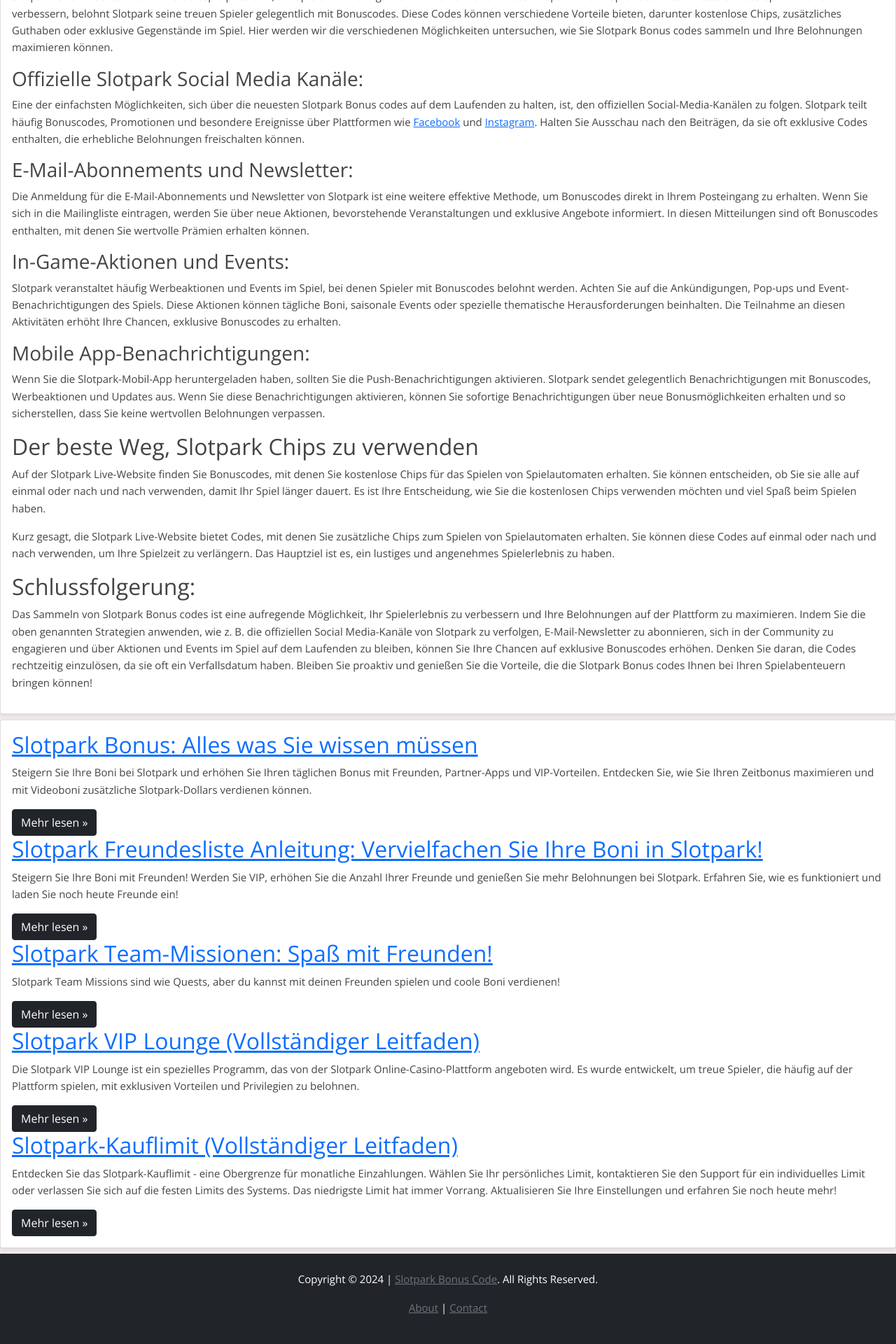
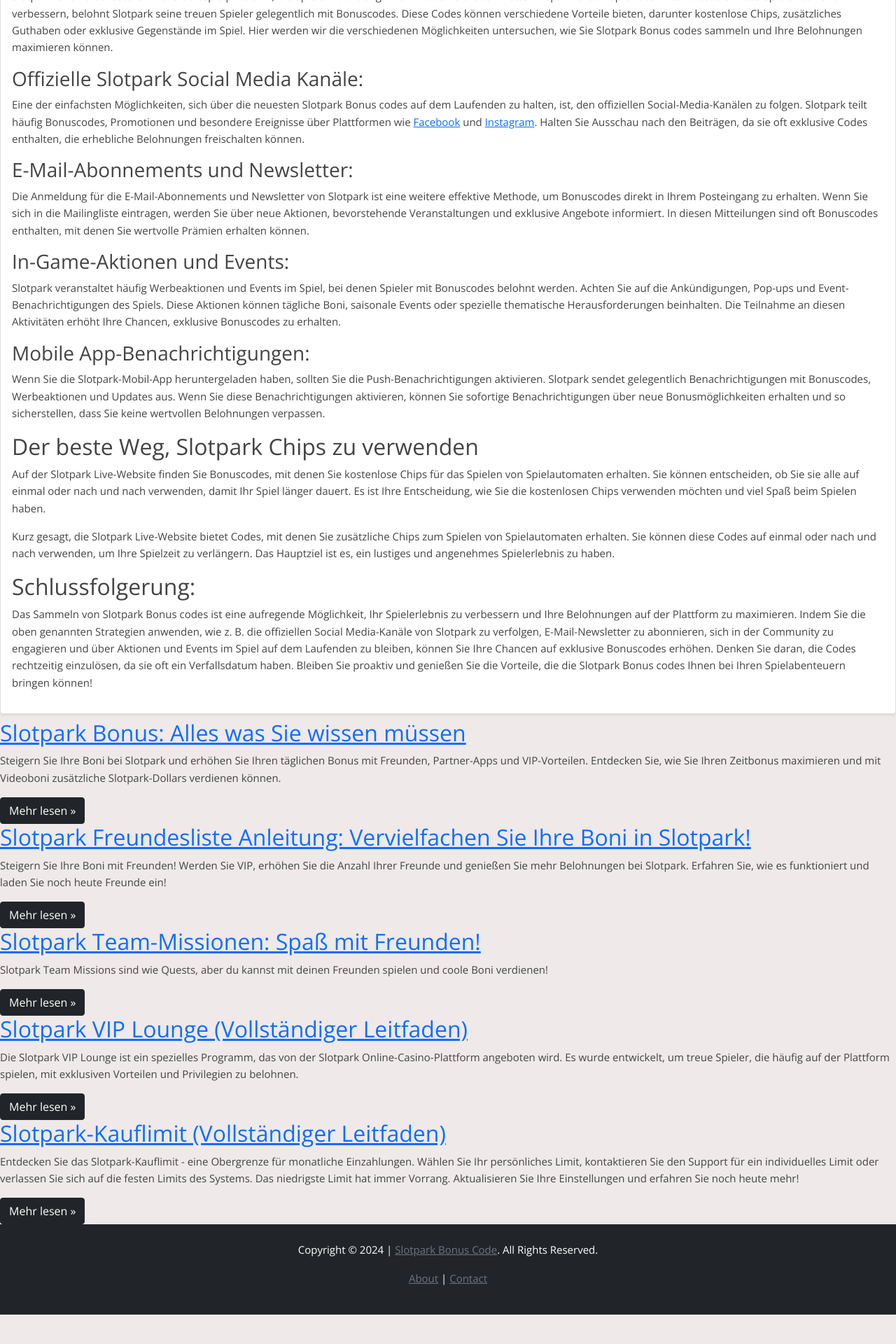
Before and after one commit to Prollad99/sbc-de, a Jekyll site: the page built from index.html, in a window 1280 px wide. Shown: the part 2920-4840 px from the top of the page at 70% size. Built offline with Jekyll 4.4.1, drawn with Linux system fonts in a browser that asks for light colours; after the commit the page ends 4798 px from its top, so only the background shows below that.

Commit message:
Update index.html

```diff
--- a/index.html
+++ b/index.html
@@ -265,8 +265,6 @@
 </div>
 </div>
 
-<div class="card shadow-sm mb-2">
-<div class="card-body">
      <div class="content">
         <a href="/2023/06/slotpark-bonus.html" >
             <h2>Slotpark Bonus: Alles was Sie wissen müssen</h2>
@@ -315,6 +313,4 @@
 <a href="/2023/06/slotpark-kauflimit.html" >
         <button type="button" class="btn btn-dark">Mehr lesen »</button>
 </a>
-        </div>
-    </div>
 </div>
```
